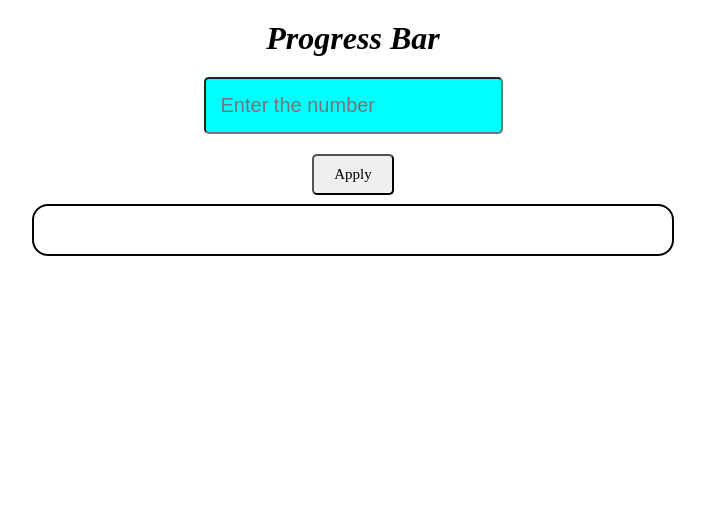
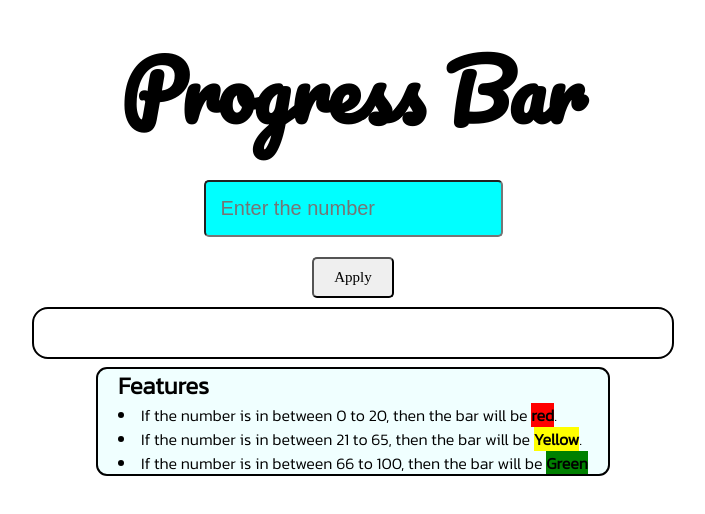
Before and after one commit to JAYATEJA04/progress-bar, a plain HTML site: page index.html in a window 1280 px wide. Shown: the whole page, without its empty margins (287-992 px from the left). Drawn offline with Linux system fonts and the light colour scheme.

Commit message:
The job is done and site is ready

```diff
--- a/progressBar.html
+++ b/index.html
@@ -21,6 +21,14 @@
         <div id="bar">
             <div id="progress"></div>
         </div>
+        <div class="para">
+            <span class="feature-blog">
+                <h2>Features</h2>
+                <li>If the number is in between 0 to 20, then the bar will be <strong style="background-color:red;">red</strong>.</li>
+                <li>If the number is in between 21 to 65, then the bar will be <strong style="background-color:yellow;">Yellow</strong>.</li>
+                <li>If the number is in between 66 to 100, then the bar will be <strong style="background-color:green;">Green</strong></li>
+            </span>
+        </div>
     </main>
 </body>
 </html>
--- a/progressBar.css
+++ b/progressBar.css
@@ -1,3 +1,6 @@
+@import url('https://fonts.googleapis.com/css2?family=Pacifico&display=swap');
+@import url('https://fonts.googleapis.com/css2?family=Kanit:wght@300&display=swap');
+
 *{
     padding: 0;
     margin: 0;
@@ -10,8 +13,8 @@ h1{
 }
 
 .form-header{
-    font-size: 2rem;
-    font-style: oblique;
+    font-size: 5rem;
+    font-family: 'Pacifico';
     margin-top: 20px;
 }
 
@@ -80,3 +83,14 @@ div{
     position: relative;
     transition: all 700ms linear;
 }
+
+.para{
+    background-color: azure;
+    outline: auto;
+    border-radius: 10px;
+    margin-top: 10px;
+    margin-left: 30%;
+    margin-right: 30%;
+    margin-bottom: 30%;
+    font-family: 'Kanit';
+}
```
